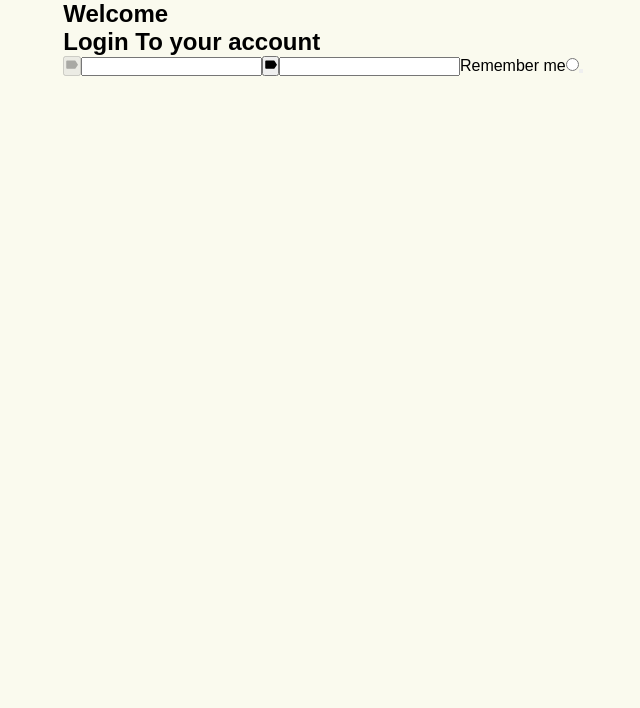
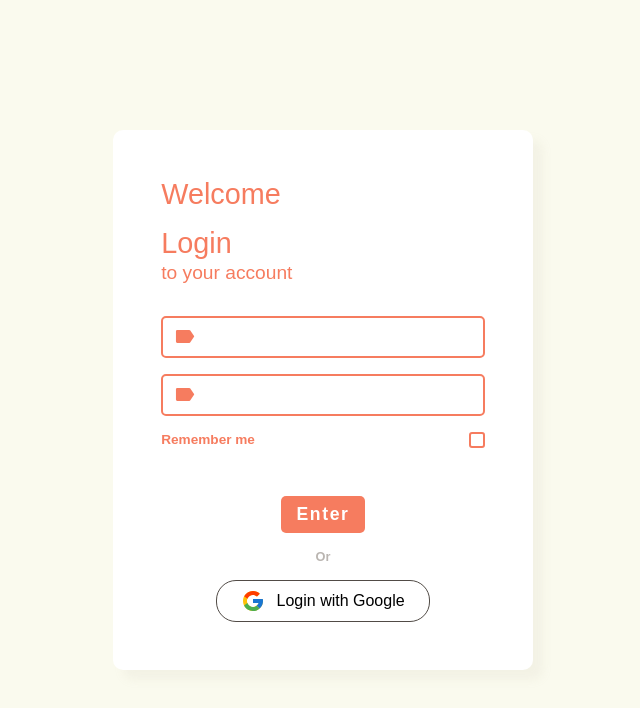
Before and after one commit to AnshulBh07/2048-frontend, a React (Vite) app: page /login in a window 1280 px wide. Shown: the top 708 px of the page, without its empty margins (317-957 px from the left). Built offline with nearby package versions, Linux system fonts and the light colour scheme.

Commit message:
[Add]: Login form

```diff
--- a/src/components/login/login.tsx
+++ b/src/components/login/login.tsx
@@ -1,24 +1,57 @@
 import React from "react";
 import styles from "../../sass/loginStyles.module.scss";
 import InputField from "../utilities/InputField";
+import { IoCheckbox } from "react-icons/io5";
+import { FcGoogle } from "react-icons/fc";
+import { useDispatch, useSelector } from "react-redux";
+import { AppDispatch, RootState } from "@/store";
 
 const Login: React.FC = () => {
-  const handleFormSubmit = async () => {};
+  const { remember } = useSelector((state: RootState) => state.login);
+  const dispatch: AppDispatch = useDispatch();
+
+  const handleFormSubmit = async (e: React.MouseEvent<HTMLButtonElement>) => {
+    e.preventDefault();
+  };
+
+  const handleGoogleClick = (e: React.MouseEvent<HTMLButtonElement>) => {
+    e.preventDefault();
+  };
 
   return (
     <div className={styles.container}>
-      <form action="post" onSubmit={handleFormSubmit}>
-        <h2>Welcome</h2>
-        <h2>
-          Login <span>To your account</span>
+      <form action="post" className={styles.form}>
+        <h2 className={styles.header1}>Welcome</h2>
+        <h2 className={styles.header2}>
+          Login <span>to your account</span>
         </h2>
-        <InputField name="username"/>
-        <InputField name="password"/>
-        <label htmlFor="remember_me">
-            <span>Remember me</span>
-            <input type="radio" />
+        <InputField name="username" />
+        <InputField name="password" />
+        <label htmlFor="remember_me" className={styles.remember}>
+          Remember me
+          <span className={styles.box}>
+            {remember && (
+              <IoCheckbox style={{ height: "100%", width: "100%" }} />
+            )}
+          </span>
+          <input
+            type="checkbox"
+            name="remember_me"
+            id="remember_me"
+            onChange={() =>
+              dispatch({ type: "login/remember", payload: !remember })
+            }
+          />
         </label>
-        <button></button>
+        <button className={styles.submit_btn} onClick={handleFormSubmit}>
+          Enter
+        </button>
+
+        <p className={styles.separator}>Or</p>
+
+        <button className={styles.google_btn} onClick={handleGoogleClick}>
+          <FcGoogle className={styles.google_icon} /> Login with Google
+        </button>
       </form>
     </div>
   );
--- a/src/components/utilities/InputField.tsx
+++ b/src/components/utilities/InputField.tsx
@@ -31,16 +31,21 @@ const InputField: React.FC<IProps> = ({ name }) => {
     <label htmlFor={name} className={styles.container}>
       {/* icon as button */}
       <button
-        onClick={() => {
+        className={styles.icon_btn}
+        onClick={(e) => {
+          e.preventDefault();
           if (name.includes("password")) {
             show ? setShow(false) : setShow(true);
           }
         }}
         disabled={!name.includes("password")}
       >
-        <PiTagSimpleFill />
+        <PiTagSimpleFill className={styles.icon} />
       </button>
-      <input type={name.includes("password") && !show ? "password" : "text"} />
+      <input
+        type={name.includes("password") && !show ? "password" : "text"}
+        className={styles.input_field}
+      />
     </label>
   );
 };
--- a/src/sass/inputFieldStyles.module.scss
+++ b/src/sass/inputFieldStyles.module.scss
@@ -1,2 +1,43 @@
 @import "./mixins.scss";
 @import "./variables.scss";
+
+.container {
+  @include flexProp(row, 0.5rem, flex-start, center);
+  background-color: white;
+  padding: 0.3rem 0.5rem;
+  border: 2px solid $number32bg;
+  border-radius: 5px;
+
+  .icon_btn {
+    display: grid;
+    place-items: center;
+    background: transparent;
+    border: none;
+    padding: 0.2rem;
+
+    &:disabled {
+      opacity: 1;
+      pointer-events: none;
+    }
+
+    .icon {
+      height: 1.3rem;
+      width: 1.3rem;
+      color: $number32bg;
+    }
+  }
+
+  .input_field {
+    border: none;
+    padding: 0.2rem;
+    width: 100%;
+    font-family: "Poppins", sans-serif;
+    font-size: 1.2rem;
+    font-weight: 600;
+    color: $text3;
+
+    &:focus {
+      outline: none;
+    }
+  }
+}
--- a/src/sass/loginStyles.module.scss
+++ b/src/sass/loginStyles.module.scss
@@ -1,2 +1,106 @@
 @import "./mixins.scss";
 @import "./variables.scss";
+
+.container {
+  //   background-color: aquamarine;
+  @include flexProp(row, 0rem, center, center);
+  height: 100vh;
+  position: relative;
+
+  .form {
+    background-color: white;
+    @include flexProp(column, 1rem, flex-start, flex-start);
+    width: auto;
+    padding: 3rem;
+    border: none;
+    border-radius: 10px;
+    box-shadow: 10px 10px 10px rgba($color: $boardBg, $alpha: 0.1);
+    font-family: "Poppins", sans-serif;
+    position: relative;
+    z-index: 2;
+
+    .header1,
+    .header2 {
+      font-weight: 500;
+      color: $number32bg;
+      font-size: 1.8rem;
+    }
+
+    .header2 {
+      @include flexProp(column, 0.1rem, flex-start, flex-start);
+      margin-bottom: 1rem;
+
+      span {
+        font-size: 1.2rem;
+      }
+    }
+
+    .remember {
+      @include flexProp(row, 0rem, space-between, center);
+      color: $number32bg;
+      font-size: 0.85rem;
+      font-weight: 600;
+      margin-bottom: 2rem;
+
+      .box {
+        height: 1rem;
+        width: 1rem;
+        display: grid;
+        place-items: center;
+        border: 2px solid $number32bg;
+        border-radius: 3px;
+        cursor: pointer;
+        padding: 0;
+      }
+
+      input[type="checkbox"] {
+        display: none;
+      }
+    }
+
+    .submit_btn {
+      align-self: center;
+      border: none;
+      padding: 0.5rem 1rem;
+      background-color: $number32bg;
+      font-size: 1.1rem;
+      font-weight: 600;
+      color: white;
+      border-radius: 5px;
+      letter-spacing: 0.1rem;
+      cursor: pointer;
+      transition: all 0.1s ease-in-out;
+
+      &:active {
+        background-color: $number64bg;
+        scale: 0.98;
+      }
+    }
+
+    .separator {
+      align-self: center;
+      color: $text1;
+      font-weight: 600;
+      opacity: 0.5;
+      font-size: 0.8rem;
+    }
+
+    .google_btn {
+      @include flexProp(row, 0.7rem, center, center);
+      width: auto;
+      align-self: center;
+      padding: 0.5rem 1.5rem;
+      background: transparent;
+      border-radius: 20px;
+      border: 1px solid $text3;
+      font-size: 1rem;
+      cursor: pointer;
+      cursor: pointer;
+
+      .google_icon {
+        height: 1.5rem;
+        width: 1.5rem;
+      }
+    }
+  }
+}
```
